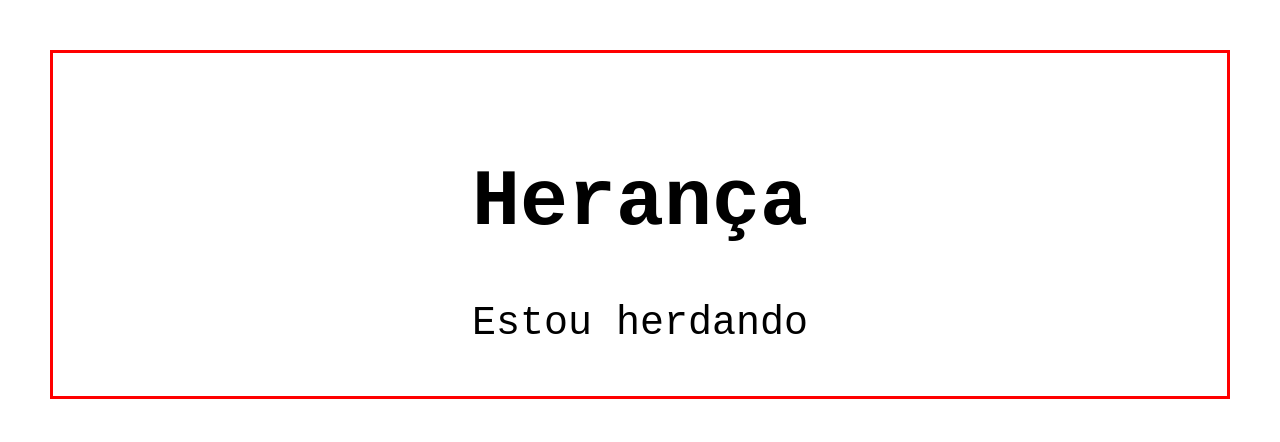
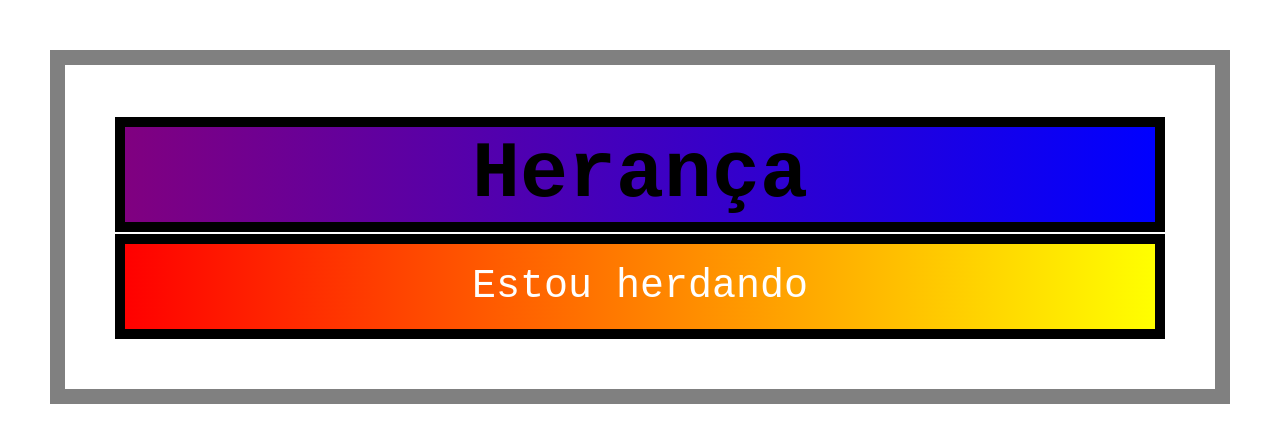
Before and after one commit to eugustavokeller/WebModern, a website: page css/heranca.html in a window 1280 px wide. Drawn offline with Linux system fonts and the light colour scheme.

Commit message:
Update Heranca

```diff
--- a/css/heranca.html
+++ b/css/heranca.html
@@ -9,34 +9,44 @@
             text-align: center;
             font-family: monospace;
             font-size: 40px;
-            border: solid 3px red;
+            border: solid 15px gray;
             padding: 50px;
             margin: 50px;
         }
 
-        body div:hover {
-
-            color: red;
-            background-color: darkmagenta;
+        .heranca {
+            background-image: linear-gradient(to right, purple, blue);
+            border: solid 10px black;
+            padding: 2px;
+            margin: 2px 0px;
         }
 
+        .heranca:hover {
+            color: white;
+            background-image: linear-gradient(to right, red, yellow);
 
-        body h1:hover {
-            text-align: center;
-            display: block;
-            color: red;
-            background-color: purple;
+        }
 
+        .herdando {
+            color: white;
+            padding: 20px;
+            border: solid 10px black;
+            background-image: linear-gradient(to right, red, yellow);
+        }
+
+        .herdando:hover {
+            color: black;
+            background-image: linear-gradient(to right, purple, blue);
         }
     </style>
 </head>
 
 <body>
-    <h1>
+    <h1 class="heranca">
         Herança
     </h1>
 
-    <div>
+    <div class="herdando">
         Estou herdando
     </div>
 </body>
```
